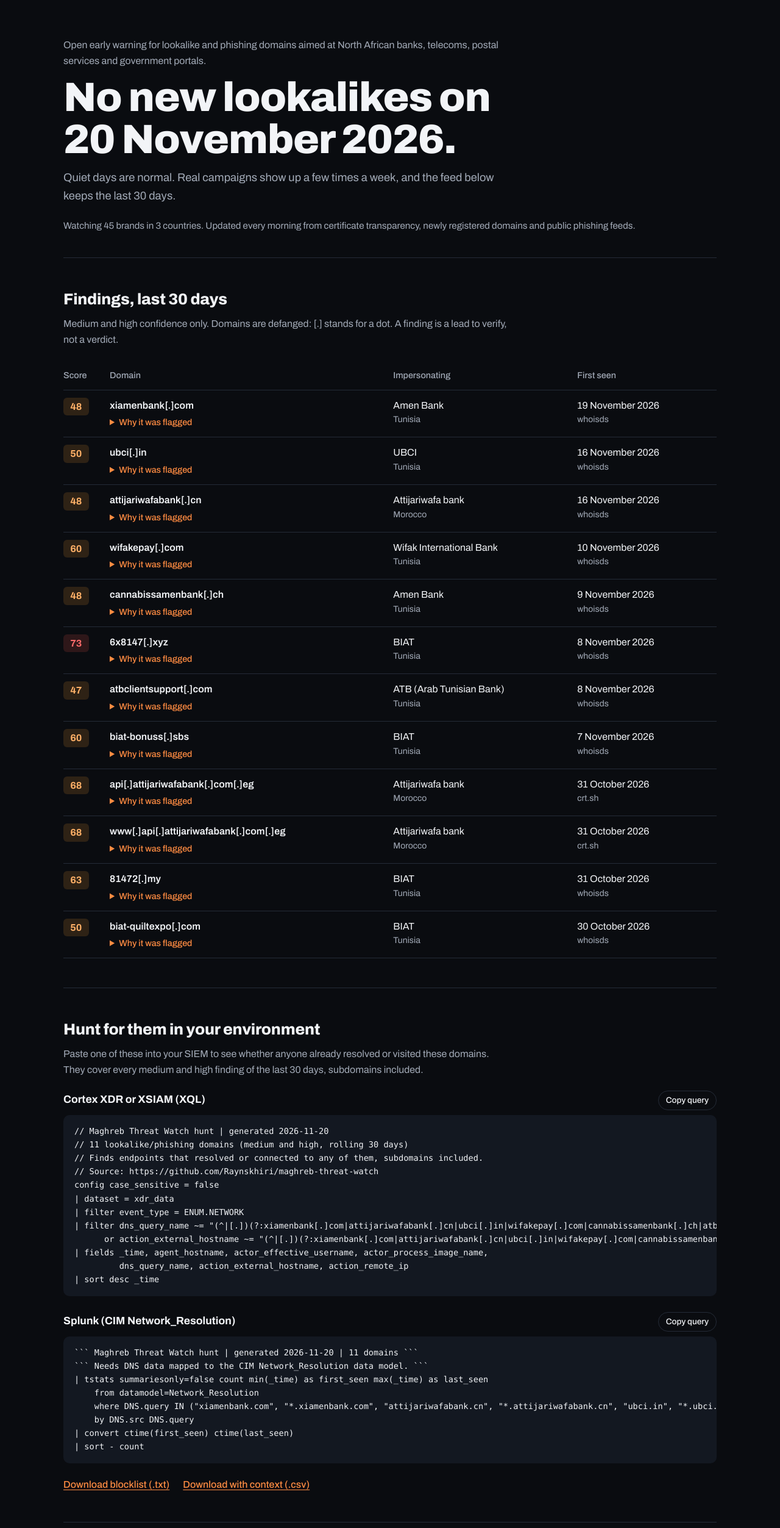
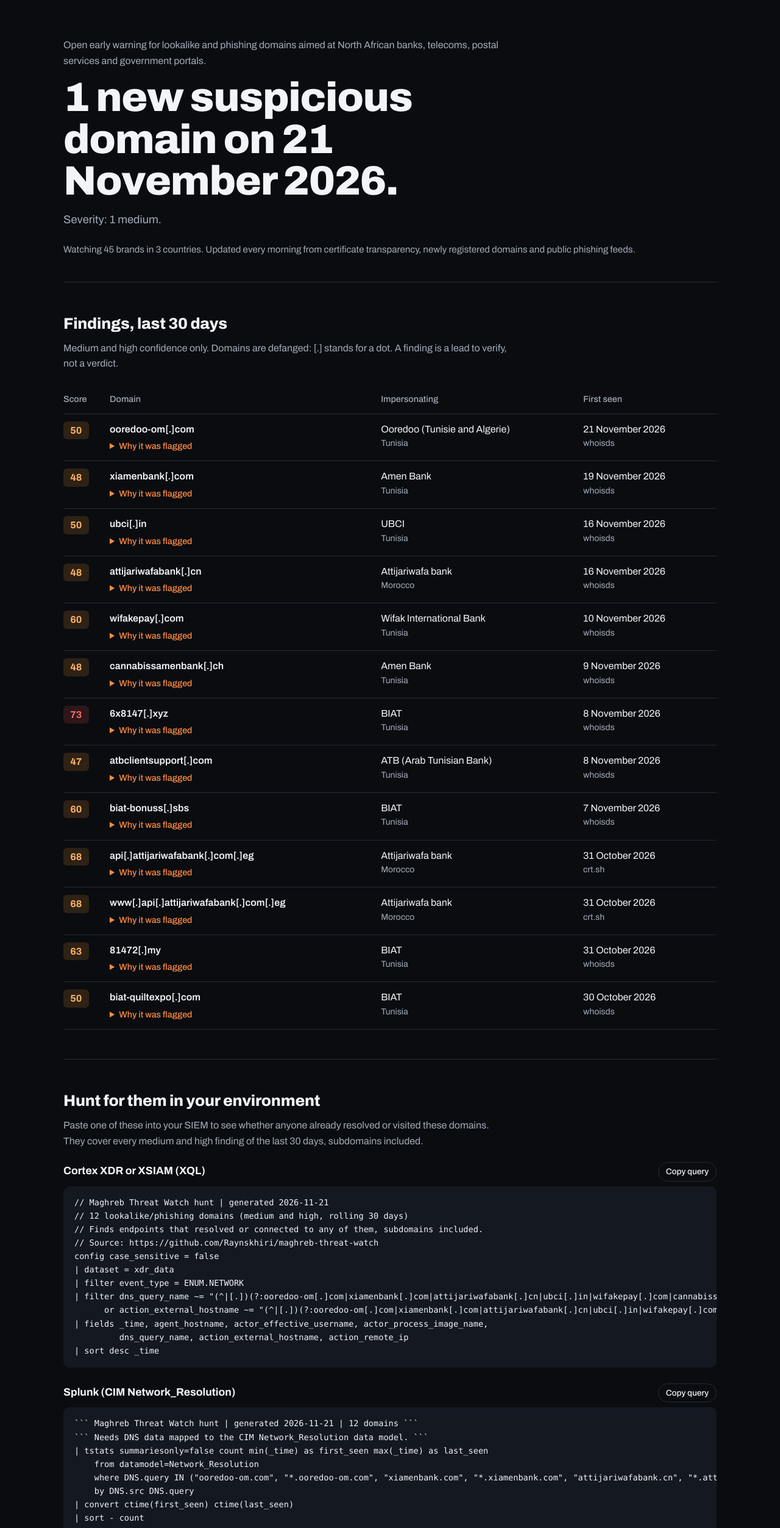
Before and after one commit to Raynskhiri/maghreb-threat-watch, a plain HTML site: page site/index.html in a window 1280 px wide. Shown: the part 55-2560 px from the top of the page at 61% size. Drawn offline with Linux system fonts and the light colour scheme.

Commit message:
watch: 2026-11-21 1 new, 71300 checked

````diff
--- a/data/state.json
+++ b/data/state.json
@@ -72,6 +72,12 @@
    "score": 37,
    "severity": "low"
   },
+  "ooredoo-om.com": {
+   "first_seen": "2026-11-21",
+   "last_seen": "2026-11-21",
+   "score": 50,
+   "severity": "medium"
+  },
   "ubci.in": {
    "first_seen": "2026-11-16",
    "last_seen": "2026-11-16",
--- a/feeds/domains.csv
+++ b/feeds/domains.csv
@@ -1,4 +1,5 @@
 first_seen,domain,host,brand,country,sector,severity,score,match_type,sources
+2026-11-21,ooredoo-om.com,ooredoo-om.com,Ooredoo (Tunisie and Algerie),"TN,DZ",telecom,medium,50,exact,whoisds
 2026-11-19,xiamenbank.com,xiamenbank.com,Amen Bank,TN,bank,medium,48,contains,whoisds
 2026-11-16,attijariwafabank.cn,attijariwafabank.cn,Attijariwafa bank,MA,bank,medium,48,contains,whoisds
 2026-11-16,ubci.in,ubci.in,UBCI,TN,bank,medium,50,exact,whoisds
--- a/site/feeds/domains.csv
+++ b/site/feeds/domains.csv
@@ -1,4 +1,5 @@
 first_seen,domain,host,brand,country,sector,severity,score,match_type,sources
+2026-11-21,ooredoo-om.com,ooredoo-om.com,Ooredoo (Tunisie and Algerie),"TN,DZ",telecom,medium,50,exact,whoisds
 2026-11-19,xiamenbank.com,xiamenbank.com,Amen Bank,TN,bank,medium,48,contains,whoisds
 2026-11-16,attijariwafabank.cn,attijariwafabank.cn,Attijariwafa bank,MA,bank,medium,48,contains,whoisds
 2026-11-16,ubci.in,ubci.in,UBCI,TN,bank,medium,50,exact,whoisds
--- a/site/index.html
+++ b/site/index.html
@@ -6,7 +6,7 @@
 <title>Maghreb Threat Watch | Phishing lookalikes targeting North Africa</title>
 <meta name="description" content="Daily, open early warning for lookalike and phishing domains targeting banks, telecoms and public services in Tunisia, Morocco and Algeria.">
 <meta property="og:title" content="Maghreb Threat Watch">
-<meta property="og:description" content="No new lookalikes on 20 November 2026. Open early warning for phishing aimed at North Africa.">
+<meta property="og:description" content="1 new suspicious domain on 21 November 2026. Open early warning for phishing aimed at North Africa.">
 <meta property="og:url" content="https://threatwatch.rayenskhiri.online/">
 <link rel="icon" href="favicon.svg" type="image/svg+xml">
 <link rel="preconnect" href="https://fonts.googleapis.com">
@@ -124,15 +124,16 @@ footer { padding: 28px 0 48px; color: var(--stone); font-size: 0.9rem; display:
   <main>
     <div class="hero">
       <p class="what">Open early warning for lookalike and phishing domains aimed at North African banks, telecoms, postal services and government portals.</p>
-      <h1>No new lookalikes on 20 November 2026.</h1>
-      <p class="sub">Quiet days are normal. Real campaigns show up a few times a week, and the feed below keeps the last 30 days.</p>
+      <h1>1 new suspicious domain on 21 November 2026.</h1>
+      <p class="sub">Severity: 1 medium.</p>
       <p class="scope">Watching 45 brands in 3 countries. Updated every morning from certificate transparency, newly registered domains and public phishing feeds.</p>
     </div>
 
     <section id="feed" aria-labelledby="feed-title">
       <h2 id="feed-title">Findings, last 30 days</h2>
       <p class="lede">Medium and high confidence only. Domains are defanged: [.] stands for a dot. A finding is a lead to verify, not a verdict.</p>
-      <div class="table-wrap"><table class="findings"><caption class="vh">Medium and high findings, last 30 days</caption><thead><tr><th scope="col">Score</th><th scope="col">Domain</th><th scope="col">Impersonating</th><th scope="col">First seen</th></tr></thead><tbody><tr class="sev-medium"><td class="score"><span class="pill">48</span></td><td class="dom">xiamenbank[.]com<details><summary>Why it was flagged</summary><ul><li>contains match on &#x27;amenbank&#x27; in &#x27;xiamenbank&#x27; (+48)</li></ul></details></td><td>Amen Bank<span class="sub">Tunisia</span></td><td class="when">19 November 2026<span class="sub">whoisds</span></td></tr>
+      <div class="table-wrap"><table class="findings"><caption class="vh">Medium and high findings, last 30 days</caption><thead><tr><th scope="col">Score</th><th scope="col">Domain</th><th scope="col">Impersonating</th><th scope="col">First seen</th></tr></thead><tbody><tr class="sev-medium"><td class="score"><span class="pill">50</span></td><td class="dom">ooredoo-om[.]com<details><summary>Why it was flagged</summary><ul><li>exact match on &#x27;ooredoo&#x27; in &#x27;ooredoo&#x27; (+50)</li></ul></details></td><td>Ooredoo (Tunisie and Algerie)<span class="sub">Tunisia</span></td><td class="when">21 November 2026<span class="sub">whoisds</span></td></tr>
+<tr class="sev-medium"><td class="score"><span class="pill">48</span></td><td class="dom">xiamenbank[.]com<details><summary>Why it was flagged</summary><ul><li>contains match on &#x27;amenbank&#x27; in &#x27;xiamenbank&#x27; (+48)</li></ul></details></td><td>Amen Bank<span class="sub">Tunisia</span></td><td class="when">19 November 2026<span class="sub">whoisds</span></td></tr>
 <tr class="sev-medium"><td class="score"><span class="pill">50</span></td><td class="dom">ubci[.]in<details><summary>Why it was flagged</summary><ul><li>exact match on &#x27;ubci&#x27; in &#x27;ubci&#x27; (+50)</li></ul></details></td><td>UBCI<span class="sub">Tunisia</span></td><td class="when">16 November 2026<span class="sub">whoisds</span></td></tr>
 <tr class="sev-medium"><td class="score"><span class="pill">48</span></td><td class="dom">attijariwafabank[.]cn<details><summary>Why it was flagged</summary><ul><li>contains match on &#x27;attijariwafa&#x27; in &#x27;attijariwafabank&#x27; (+48)</li></ul></details></td><td>Attijariwafa bank<span class="sub">Morocco</span></td><td class="when">16 November 2026<span class="sub">whoisds</span></td></tr>
 <tr class="sev-medium"><td class="score"><span class="pill">60</span></td><td class="dom">wifakepay[.]com<details><summary>Why it was flagged</summary><ul><li>affix match on &#x27;wifak&#x27; in &#x27;wifakepay&#x27; (+45)</li><li>lure words [&#x27;pay&#x27;] (+15)</li></ul></details></td><td>Wifak International Bank<span class="sub">Tunisia</span></td><td class="when">10 November 2026<span class="sub">whoisds</span></td></tr>
@@ -153,15 +154,15 @@ footer { padding: 28px 0 48px; color: var(--stone); font-size: 0.9rem; display:
       <div class="hunts">
         <div class="hunt">
           <h3>Cortex XDR or XSIAM (XQL) <button class="copy" type="button" data-target="xql">Copy query</button></h3>
-          <pre><code id="xql">// Maghreb Threat Watch hunt | generated 2026-11-20
-// 11 lookalike/phishing domains (medium and high, rolling 30 days)
+          <pre><code id="xql">// Maghreb Threat Watch hunt | generated 2026-11-21
+// 12 lookalike/phishing domains (medium and high, rolling 30 days)
 // Finds endpoints that resolved or connected to any of them, subdomains included.
 // Source: https://github.com/Raynskhiri/maghreb-threat-watch
 config case_sensitive = false
 | dataset = xdr_data
 | filter event_type = ENUM.NETWORK
-| filter dns_query_name ~= &quot;(^|[.])(?:xiamenbank[.]com|attijariwafabank[.]cn|ubci[.]in|wifakepay[.]com|cannabissamenbank[.]ch|atbclientsupport[.]com|6x8147[.]xyz|biat-bonuss[.]sbs|81472[.]my|attijariwafabank[.]com[.]eg|biat-quiltexpo[.]com)$&quot;
-      or action_external_hostname ~= &quot;(^|[.])(?:xiamenbank[.]com|attijariwafabank[.]cn|ubci[.]in|wifakepay[.]com|cannabissamenbank[.]ch|atbclientsupport[.]com|6x8147[.]xyz|biat-bonuss[.]sbs|81472[.]my|attijariwafabank[.]com[.]eg|biat-quiltexpo[.]com)$&quot;
+| filter dns_query_name ~= &quot;(^|[.])(?:ooredoo-om[.]com|xiamenbank[.]com|attijariwafabank[.]cn|ubci[.]in|wifakepay[.]com|cannabissamenbank[.]ch|atbclientsupport[.]com|6x8147[.]xyz|biat-bonuss[.]sbs|81472[.]my|attijariwafabank[.]com[.]eg|biat-quiltexpo[.]com)$&quot;
+      or action_external_hostname ~= &quot;(^|[.])(?:ooredoo-om[.]com|xiamenbank[.]com|attijariwafabank[.]cn|ubci[.]in|wifakepay[.]com|cannabissamenbank[.]ch|atbclientsupport[.]com|6x8147[.]xyz|biat-bonuss[.]sbs|81472[.]my|attijariwafabank[.]com[.]eg|biat-quiltexpo[.]com)$&quot;
 | fields _time, agent_hostname, actor_effective_username, actor_process_image_name,
          dns_query_name, action_external_hostname, action_remote_ip
 | sort desc _time
@@ -169,11 +170,11 @@ config case_sensitive = false
         </div>
         <div class="hunt">
           <h3>Splunk (CIM Network_Resolution) <button class="copy" type="button" data-target="spl">Copy query</button></h3>
-          <pre><code id="spl">``` Maghreb Threat Watch hunt | generated 2026-11-20 | 11 domains ```
+          <pre><code id="spl">``` Maghreb Threat Watch hunt | generated 2026-11-21 | 12 domains ```
 ``` Needs DNS data mapped to the CIM Network_Resolution data model. ```
 | tstats summariesonly=false count min(_time) as first_seen max(_time) as last_seen
     from datamodel=Network_Resolution
-    where DNS.query IN (&quot;xiamenbank.com&quot;, &quot;*.xiamenbank.com&quot;, &quot;attijariwafabank.cn&quot;, &quot;*.attijariwafabank.cn&quot;, &quot;ubci.in&quot;, &quot;*.ubci.in&quot;, &quot;wifakepay.com&quot;, &quot;*.wifakepay.com&quot;, &quot;cannabissamenbank.ch&quot;, &quot;*.cannabissamenbank.ch&quot;, &quot;atbclientsupport.com&quot;, &quot;*.atbclientsupport.com&quot;, &quot;6x8147.xyz&quot;, &quot;*.6x8147.xyz&quot;, &quot;biat-bonuss.sbs&quot;, &quot;*.biat-bonuss.sbs&quot;, &quot;81472.my&quot;, &quot;*.81472.my&quot;, &quot;attijariwafabank.com.eg&quot;, &quot;*.attijariwafabank.com.eg&quot;, &quot;biat-quiltexpo.com&quot;, &quot;*.biat-quiltexpo.com&quot;)
+    where DNS.query IN (&quot;ooredoo-om.com&quot;, &quot;*.ooredoo-om.com&quot;, &quot;xiamenbank.com&quot;, &quot;*.xiamenbank.com&quot;, &quot;attijariwafabank.cn&quot;, &quot;*.attijariwafabank.cn&quot;, &quot;ubci.in&quot;, &quot;*.ubci.in&quot;, &quot;wifakepay.com&quot;, &quot;*.wifakepay.com&quot;, &quot;cannabissamenbank.ch&quot;, &quot;*.cannabissamenbank.ch&quot;, &quot;atbclientsupport.com&quot;, &quot;*.atbclientsupport.com&quot;, &quot;6x8147.xyz&quot;, &quot;*.6x8147.xyz&quot;, &quot;biat-bonuss.sbs&quot;, &quot;*.biat-bonuss.sbs&quot;, &quot;81472.my&quot;, &quot;*.81472.my&quot;, &quot;attijariwafabank.com.eg&quot;, &quot;*.attijariwafabank.com.eg&quot;, &quot;biat-quiltexpo.com&quot;, &quot;*.biat-quiltexpo.com&quot;)
     by DNS.src DNS.query
 | convert ctime(first_seen) ctime(last_seen)
 | sort - count
@@ -189,7 +190,7 @@ config case_sensitive = false
     <section aria-labelledby="health-title">
       <h2 id="health-title">Source health</h2>
       <p class="lede">What the latest run could reach. Free sources fail now and then; the watch carries on with the rest.</p>
-      <div class="table-wrap"><table class="sources"><thead><tr><th scope="col">Source</th><th scope="col">Status</th><th scope="col" class="num">Items</th><th scope="col">Note</th></tr></thead><tbody><tr><th scope="row">crt.sh</th><td class="st st-ok">ok</td><td class="num">0</td><td>8/67 queries failed (crt.sh is often overloaded)</td></tr><tr><th scope="row">openphish</th><td class="st st-ok">ok</td><td class="num">300</td><td></td></tr><tr><th scope="row">whoisds</th><td class="st st-ok">ok</td><td class="num">70,000</td><td>newly registered on 2026-11-19</td></tr><tr><th scope="row">urlhaus</th><td class="st st-ok">ok</td><td class="num">1,000</td><td></td></tr></tbody></table></div><p class="note">Last run checked 71,300 domains and URLs.</p>
+      <div class="table-wrap"><table class="sources"><thead><tr><th scope="col">Source</th><th scope="col">Status</th><th scope="col" class="num">Items</th><th scope="col">Note</th></tr></thead><tbody><tr><th scope="row">crt.sh</th><td class="st st-ok">ok</td><td class="num">0</td><td>8/67 queries failed (crt.sh is often overloaded)</td></tr><tr><th scope="row">openphish</th><td class="st st-ok">ok</td><td class="num">300</td><td></td></tr><tr><th scope="row">whoisds</th><td class="st st-ok">ok</td><td class="num">70,000</td><td>newly registered on 2026-11-20</td></tr><tr><th scope="row">urlhaus</th><td class="st st-ok">ok</td><td class="num">1,000</td><td></td></tr></tbody></table></div><p class="note">Last run checked 71,300 domains and URLs.</p>
     </section>
 
     <section id="coverage" aria-labelledby="coverage-title">
@@ -206,7 +207,7 @@ config case_sensitive = false
   </main>
 
   <footer>
-    <span>Built and maintained by <a href="https://rayenskhiri.online">Rayen Skhiri</a>. Open source under the MIT license. Page generated 2026-11-20 14:39 UTC.</span>
+    <span>Built and maintained by <a href="https://rayenskhiri.online">Rayen Skhiri</a>. Open source under the MIT license. Page generated 2026-11-21 13:59 UTC.</span>
   </footer>
 </div>
 <script>
````
Also changed, not shown: site/stats.json (+4 -4 lines), feeds/domains.txt, site/feeds/domains.txt, 8 other files.
